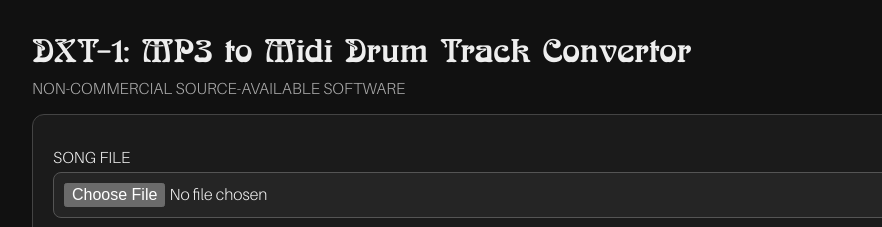
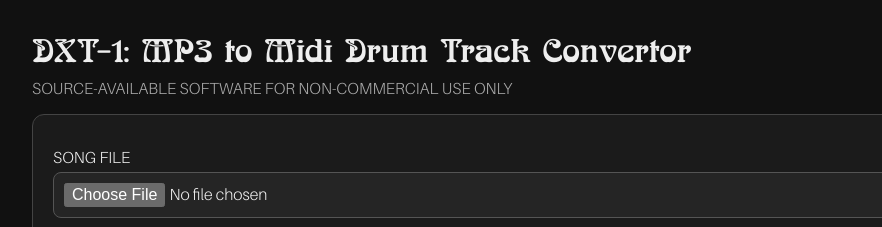
Before and after one commit to topherPedersen/DXT-1, a plain HTML site: page static/index.html in a window 1280 px wide. Shown: the top 227 px of the page, 158-1040 px from the left. Drawn offline with Linux system fonts and the light colour scheme.

Commit message:
update subtitle

```diff
--- a/static/index.html
+++ b/static/index.html
@@ -56,7 +56,7 @@
       </svg>
     </a>
   </div>
-  <div class="subtle">Non-Commercial Source-Available Software</div>
+  <div class="subtle">Source-Available Software for Non-Commercial Use Only</div>
 
   <section class="panel">
     <label for="audioFile">Song file</label>
```
